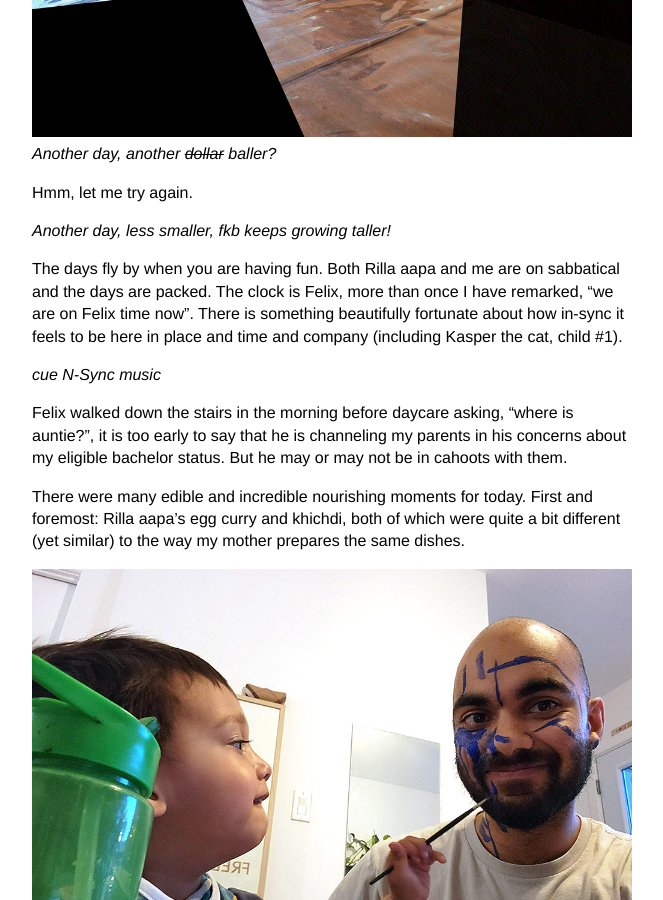
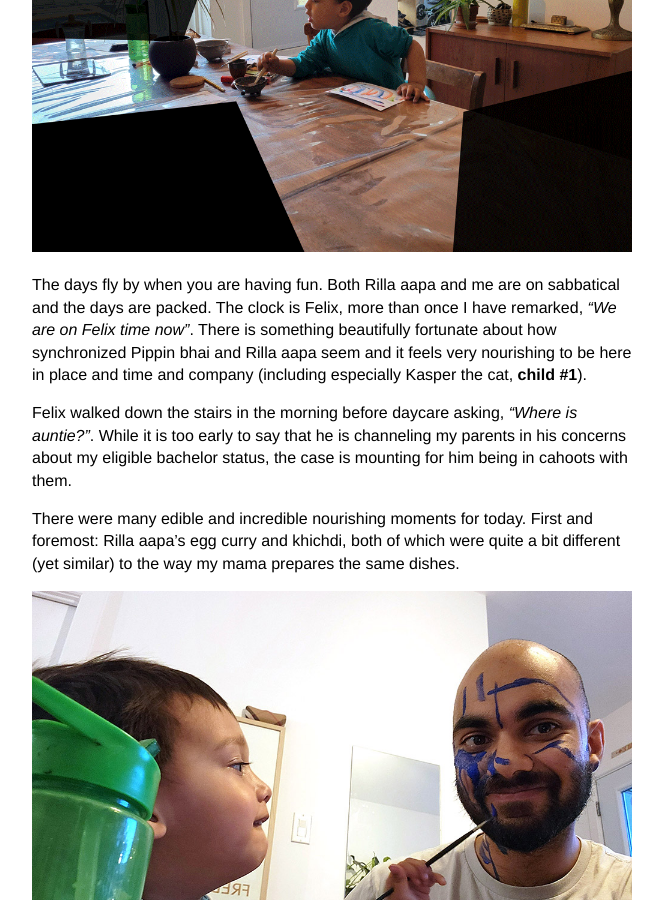
Before and after one commit to pippinbarr/felixkhaledbarr.com, a Jekyll site: the page built from _posts/2021-10-05-the-one-where-felix-paints.md, in a window 1280 px wide and 900 px high, scrolled down 976 px. Shown: the whole window, without its empty margins (308-971 px from the left). Built offline with Jekyll 4.4.1, drawn with Linux system fonts in a browser that asks for light colours.

Commit message:
Update 2021-10-05-the-one-where-felix-paints.md
little bit of zig and zag

```diff
--- a/_posts/2021-10-05-the-one-where-felix-paints.md
+++ b/_posts/2021-10-05-the-one-where-felix-paints.md
@@ -6,7 +6,6 @@ date:   2021-10-05 12:35:32
 
 ![](/assets/images/04-20211005_052926-the-one-where-the-foto-series-continues.jpg)
 
-![](/assets/images/04-20211005_144036-the-one-where-felix-paints.gif)
 *Another day, another ~~dollar~~ baller?*
 
 Hmm, let me try again.
@@ -15,13 +14,13 @@ Hmm, let me try again.
 less smaller,
 fkb keeps growing taller!*
 
-The days fly by when you are having fun. Both Rilla aapa and me are on sabbatical and the days are packed. The clock is Felix, more than once I have remarked, “we are on Felix time now”. There is something beautifully fortunate about how in-sync it feels to be here in place and time and company (including Kasper the cat, child #1).
+![](/assets/images/04-20211005_144036-the-one-where-felix-paints.gif)
 
-*cue N-Sync music*
+The days fly by when you are having fun. Both Rilla aapa and me are on sabbatical and the days are packed. The clock is Felix, more than once I have remarked, *“We are on Felix time now”*. There is something beautifully fortunate about how synchronized Pippin bhai and Rilla aapa seem and it feels very nourishing to be here in place and time and company (including especially Kasper the cat, **child #1**).
 
-Felix walked down the stairs in the morning before daycare asking, “where is auntie?”, it is too early to say that he is channeling my parents in his concerns about my eligible bachelor status. But he may or may not be in cahoots with them.
+Felix walked down the stairs in the morning before daycare asking, *“Where is auntie?”*. While it is too early to say that he is channeling my parents in his concerns about my eligible bachelor status, the case is mounting for him being in cahoots with them.
 
-There were many edible and incredible nourishing moments for today. First and foremost: Rilla aapa’s egg curry and khichdi, both of which were quite a bit different (yet similar) to the way my mother prepares the same dishes.
+There were many edible and incredible nourishing moments for today. First and foremost: Rilla aapa’s egg curry and khichdi, both of which were quite a bit different (yet similar) to the way my mama prepares the same dishes.
 
 ![](/assets/images/04-20211005_154312(0)-the-one-where-i-join-blue-man-group.jpg)
 
```
